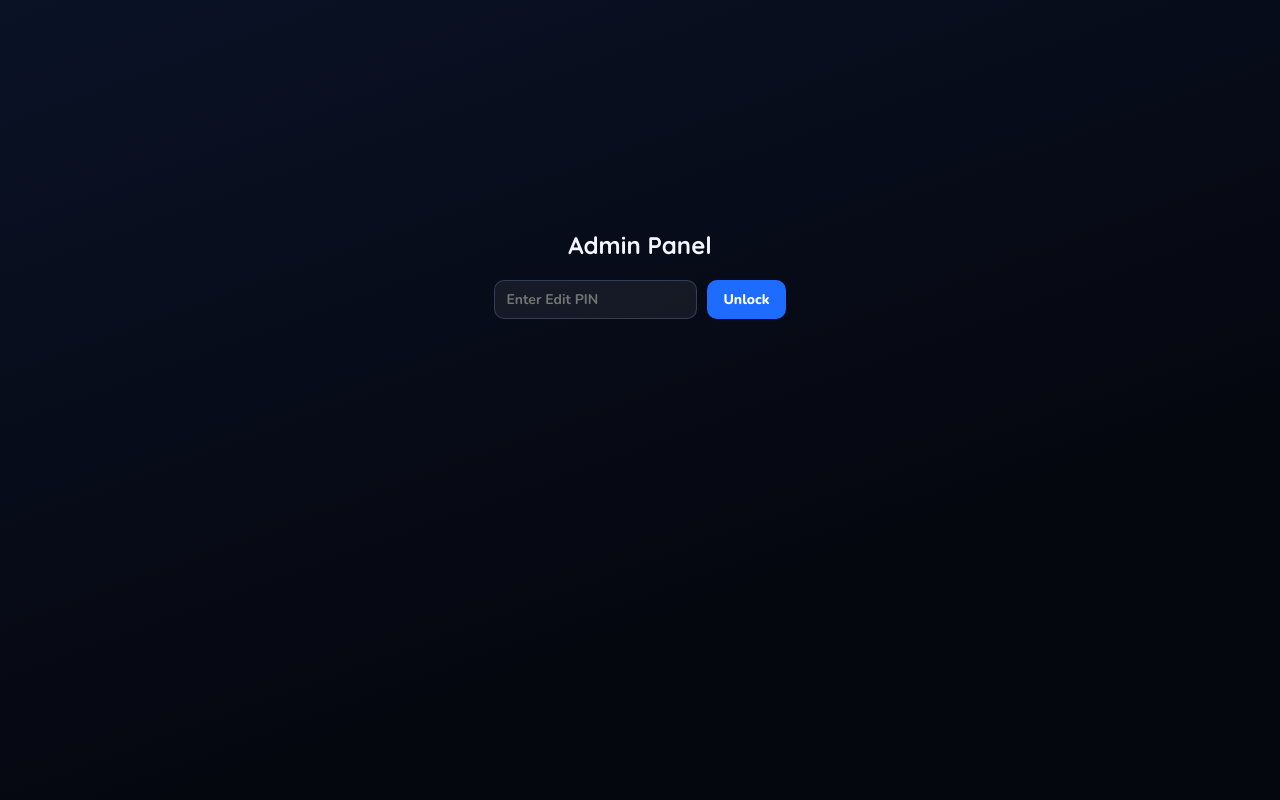
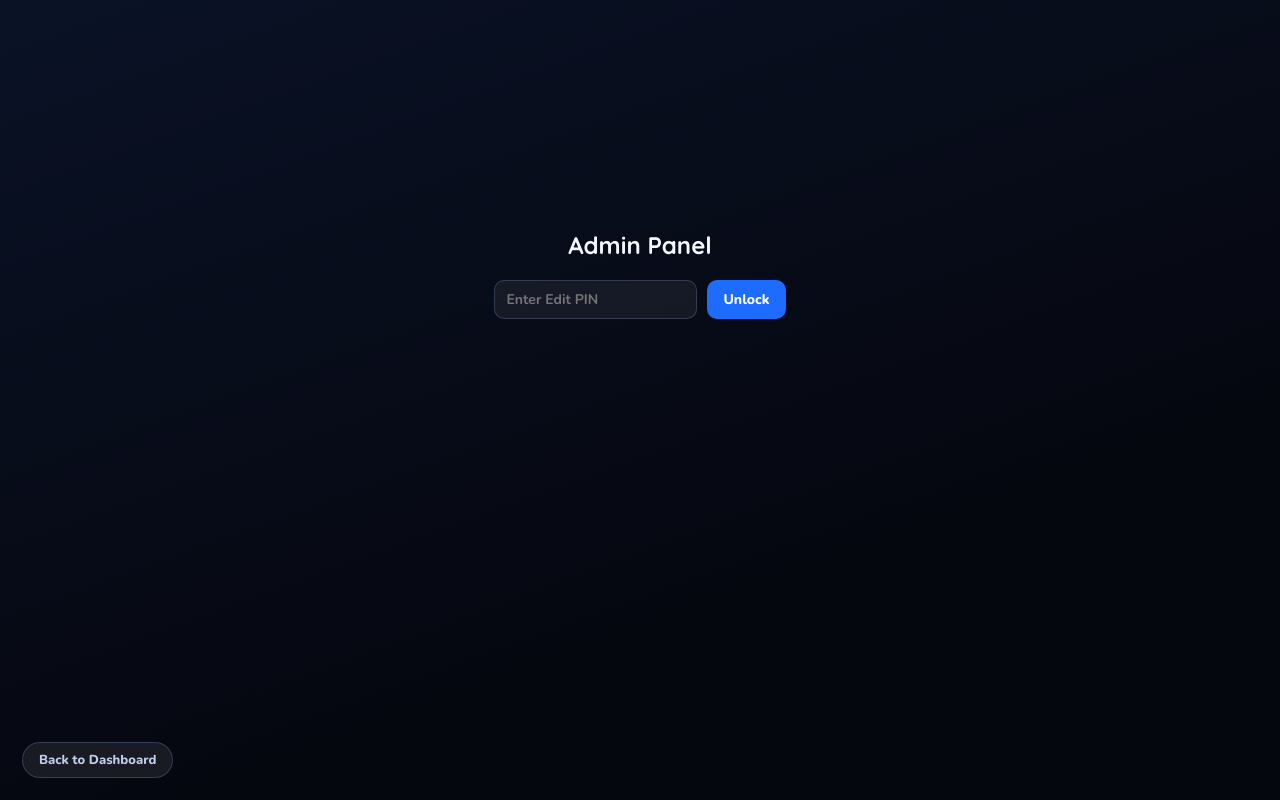
Before and after one commit to hanibeforeafter/visual-monthly, a website: page admin.html in a window 1280 px wide. Drawn offline with nearby package versions, Linux system fonts and the light colour scheme.

Commit message:
Update admin.html

```diff
--- a/admin.html
+++ b/admin.html
@@ -52,6 +52,31 @@
 
   .toast{position:fixed;left:50%;bottom:26px;transform:translateX(-50%) translateY(20px);background:#16c4a7;color:#04221b;font-weight:800;padding:11px 20px;border-radius:999px;opacity:0;transition:.3s;z-index:90;pointer-events:none;font-size:14px;}
   .toast.show{opacity:1;transform:translateX(-50%) translateY(0);}
+
+  /* Back to Homepage Button Styling */
+  #homeLink {
+    position: fixed;
+    left: 22px;
+    bottom: 22px;
+    background: rgba(255, 255, 255, 0.08);
+    border: 1px solid var(--stroke-soft);
+    color: var(--text-dim);
+    text-decoration: none;
+    padding: 8px 16px;
+    border-radius: 999px;
+    font-family: 'Nunito', sans-serif;
+    font-weight: 800;
+    font-size: 13px;
+    backdrop-filter: blur(8px);
+    transition: 0.2s;
+    z-index: 50;
+  }
+  #homeLink:hover {
+    background: var(--glow);
+    color: #fff;
+    border-color: transparent;
+    transform: scale(1.05);
+  }
 </style>
 
 <!-- Login Screen -->
@@ -86,6 +111,9 @@
 </div>
 
 <div class="toast" id="toast"></div>
+
+<!-- Back to Homepage Link -->
+<a href="/" id="homeLink">Back to Dashboard</a>
 
 <script>
 (function(){
```
